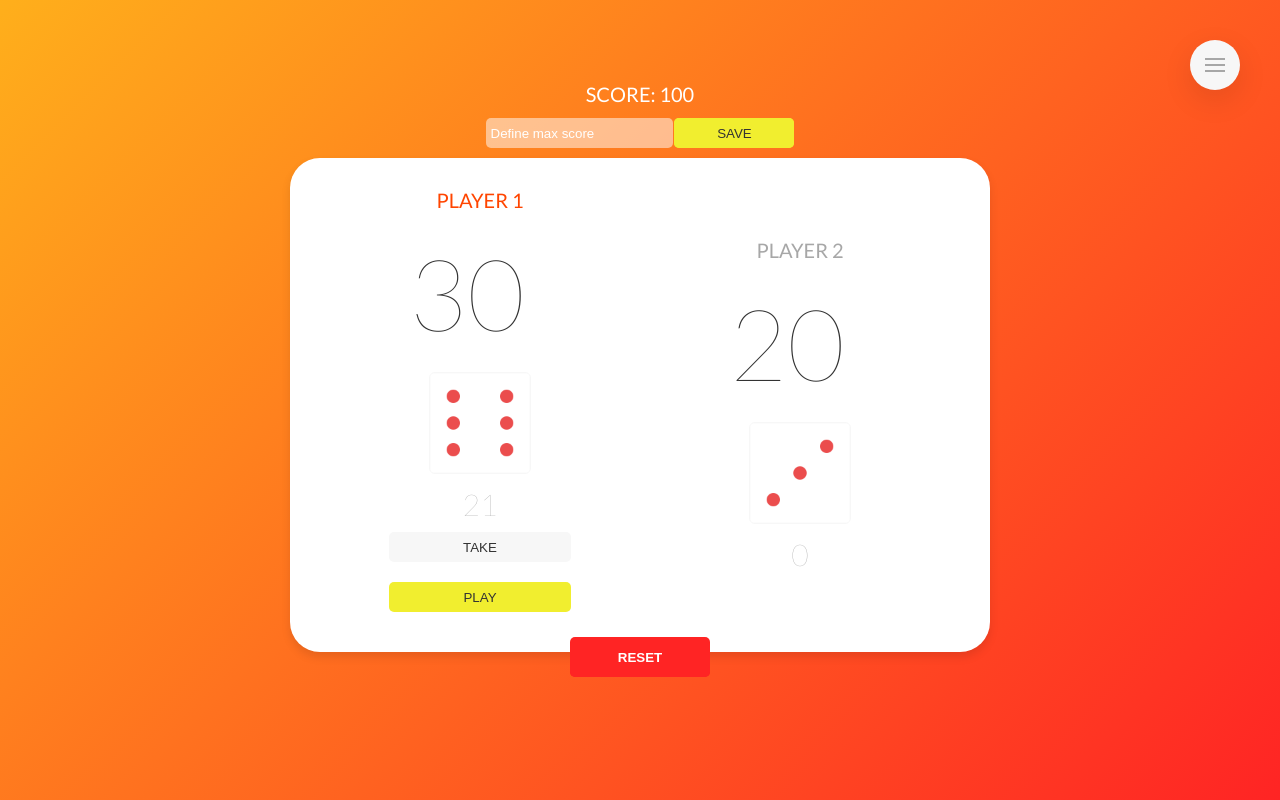
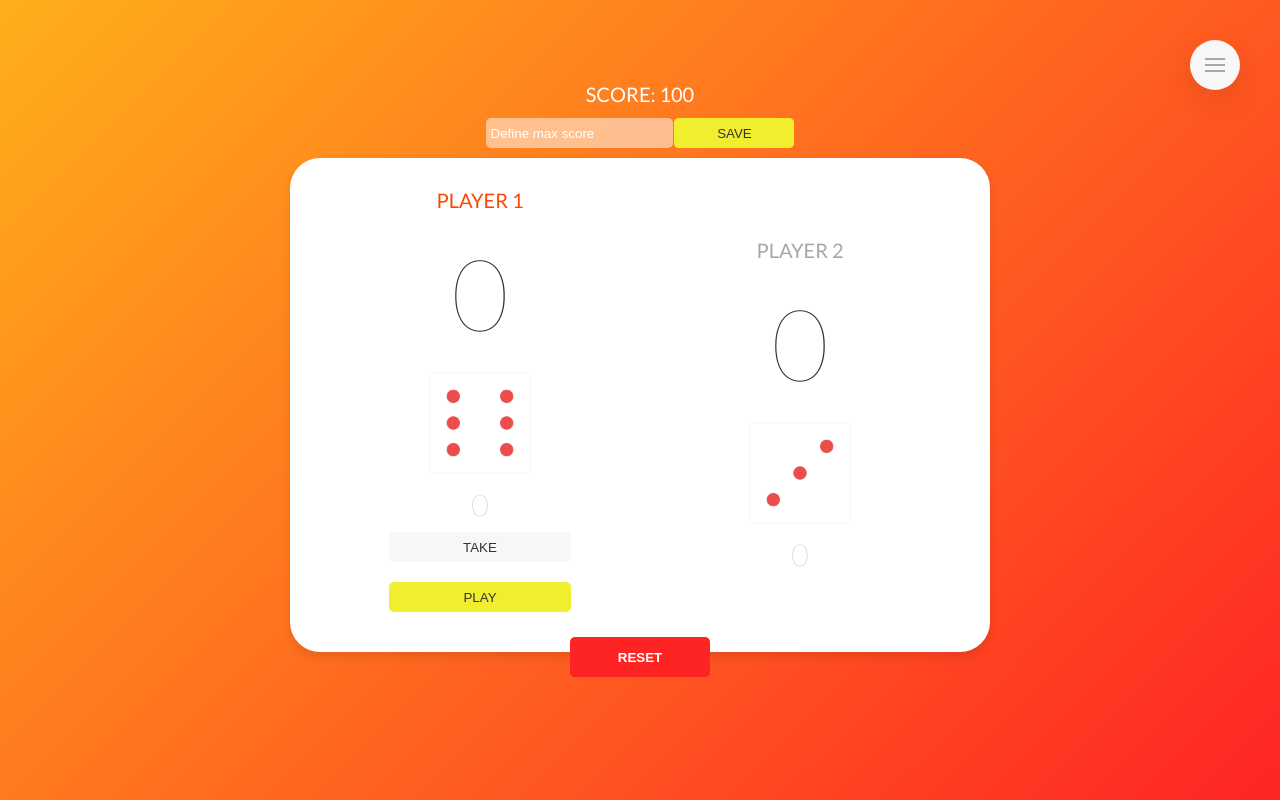
Before and after one commit to fueego/frontend_2_2, a website built with webpack: page index.html in a window 1280 px wide. Built offline with nearby package versions, Linux system fonts and the light colour scheme.

Commit message:
implement reset functionality

```diff
--- a/js/documentRef.js
+++ b/js/documentRef.js
@@ -3,3 +3,10 @@ export const getHeaderFormElements = {
     maxScoreInputElem: document.querySelector('form > input'),
     maxScoreValueElem: document.getElementById('score-value'),
 };
+
+export const getMainElements = {
+    player1Score: document.getElementById('score-1'),
+    player1Current: document.getElementById('current-1'),
+    player2Score: document.getElementById('score-2'),
+    player2Current: document.getElementById('current-2'),
+};
--- a/js/index.js
+++ b/js/index.js
@@ -8,6 +8,7 @@ const activePlayer = utils.randomNumber(0, 1);
 let maxScore = MAX_SCORE;
 
 // Reset all results
+utils.resetPlayersScore();
 
 // Set active class for current player
 utils.setActivePlayer(playersClassName, activePlayer);
@@ -26,3 +27,8 @@ maxScoreSaveBtnElem.addEventListener('click', (e) => {
     maxScoreInputElem.value = '';
     }
 });
+
+// Handle reset btn clikc
+document.querySelector('.footer > .btn').addEventListener('click', () => {
+    utils.resetPlayersScore();
+});
--- a/js/utilities.js
+++ b/js/utilities.js
@@ -1,3 +1,5 @@
+import { getMainElements } from './documentRef';
+
 export const utils = {
     randomNumber: (from, to) => {
        const min = Math.ceil(from);
@@ -13,5 +15,11 @@ export const utils = {
     setActivePlayer: (playersListArray, activePlayer) => {
         playersListArray.forEach(className => document.querySelector('.'+className).classList.remove('active'));
         document.querySelector('.'+playersListArray[activePlayer]).classList.add('active');
+    },
+
+    resetPlayersScore: () => {
+        Object.keys(getMainElements).forEach((mainElemsKey) => {
+            getMainElements[mainElemsKey].innerHTML = 0;
+        });
     }
 }
--- a/sass/_layout.scss
+++ b/sass/_layout.scss
@@ -70,6 +70,7 @@ header {
         &__score {
             color: $darkGrey;
             margin: 2rem;
+            text-align: center;
 
             &--thin {
                 font-size: 10rem;
```
Also changed, not shown: css/main.css.
